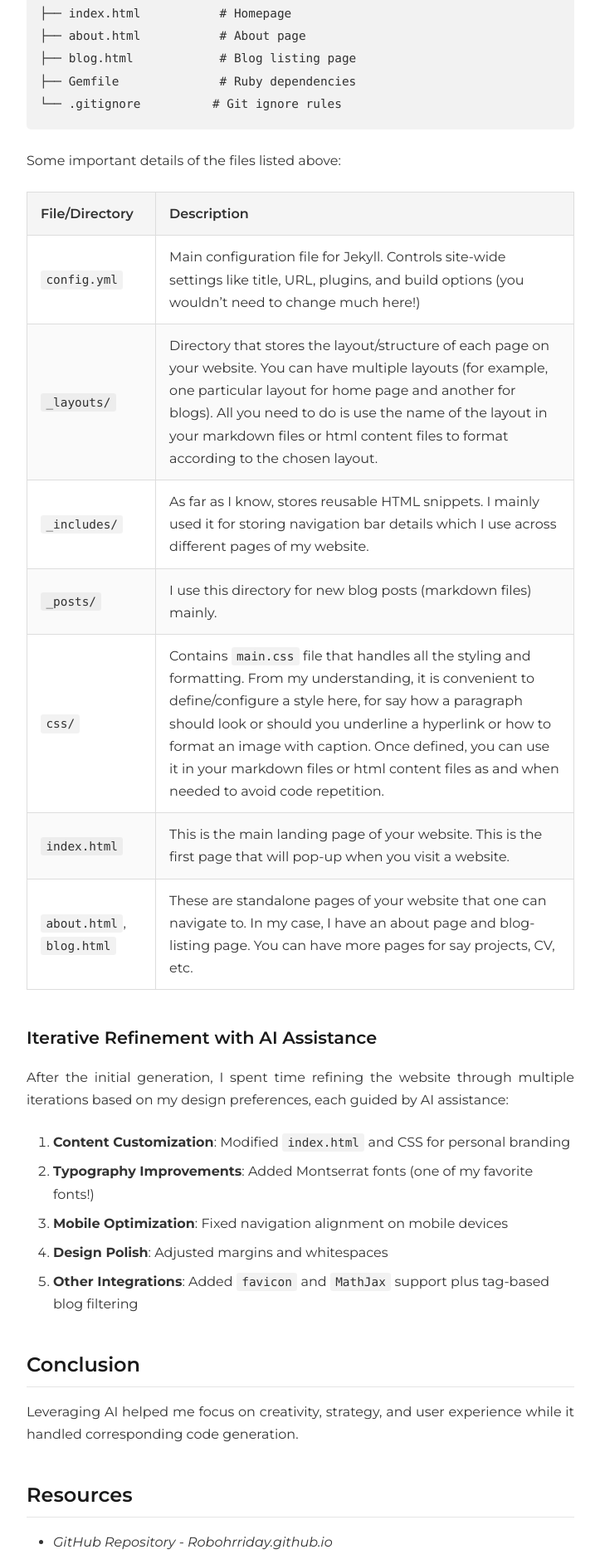
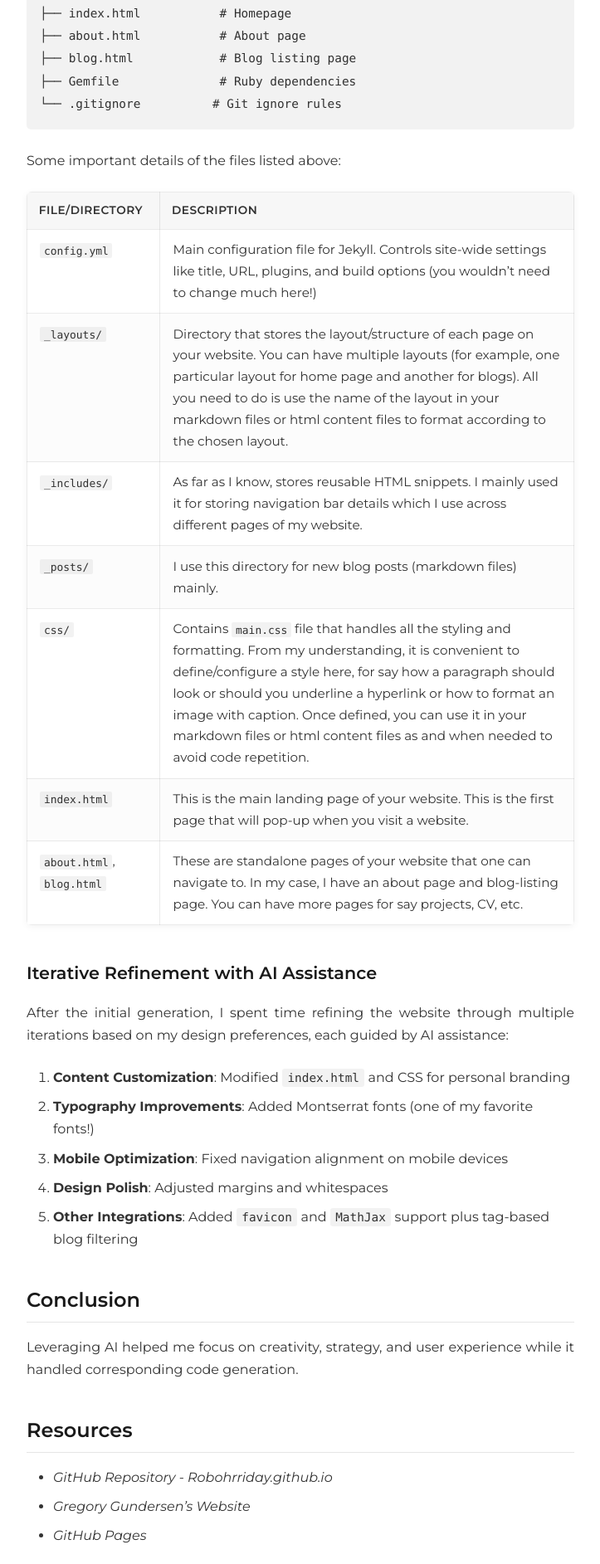
Before and after one commit to Robohrriday/Robohrriday.github.io, a Jekyll site: the page built from _posts/2025-09-27-building-website-with-ai.md, in a window 1280 px wide. Shown: the part 3448-5333 px from the top of the page at 83% size, without its empty margins (278-1001 px from the left). Built offline with Jekyll 4.4.1, drawn with Linux system fonts in a browser that asks for light colours.

Commit message:
added css styling for tables

```diff
--- a/css/main.css
+++ b/css/main.css
@@ -568,21 +568,59 @@
 }
 
 /* Table Styling */
+.blog-post-content table,
+.post-content table,
 table {
     width: 100%;
     border-collapse: collapse;
     margin: 1.5em 0;
-    font-size: 1em;
+    font-size: 0.95em;
+    font-family: inherit;
+    border-radius: 6px;
+    overflow: hidden;
+    box-shadow: 0 2px 8px rgba(0, 0, 0, 0.05);
 }
+
+.blog-post-content th,
+.blog-post-content td,
+.post-content th,
+.post-content td,
 th, td {
-    border: 1px solid #ddd;
+    border: 1px solid rgba(0, 0, 0, 0.08);
     padding: 0.75em 1em;
     text-align: left;
+    vertical-align: top;
 }
+
+.blog-post-content th,
+.post-content th,
 th {
-    background-color: #f5f5f5;
+    background-color: rgba(0, 0, 0, 0.03);
     font-weight: 600;
+    color: rgba(0, 0, 0, 0.8);
+    font-size: 0.9em;
+    text-transform: uppercase;
+    letter-spacing: 0.5px;
 }
+
+.blog-post-content tr:nth-child(even),
+.post-content tr:nth-child(even),
 tr:nth-child(even) {
-    background-color: #fafafa;
+    background-color: rgba(0, 0, 0, 0.01);
 }
+
+.blog-post-content tr:hover,
+.post-content tr:hover,
+tr:hover {
+    background-color: rgba(0, 0, 0, 0.02);
+}
+
+/* Code in tables */
+.blog-post-content table code,
+.post-content table code,
+table code {
+    background-color: rgba(0, 0, 0, 0.05);
+    padding: 0.1rem 0.3rem;
+    border-radius: 2px;
+    font-size: 0.85em;
+}
```
